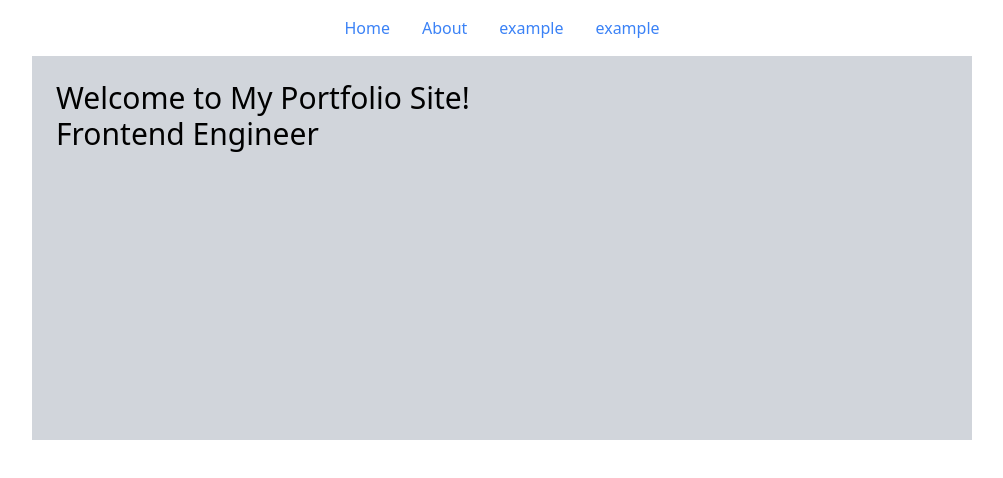
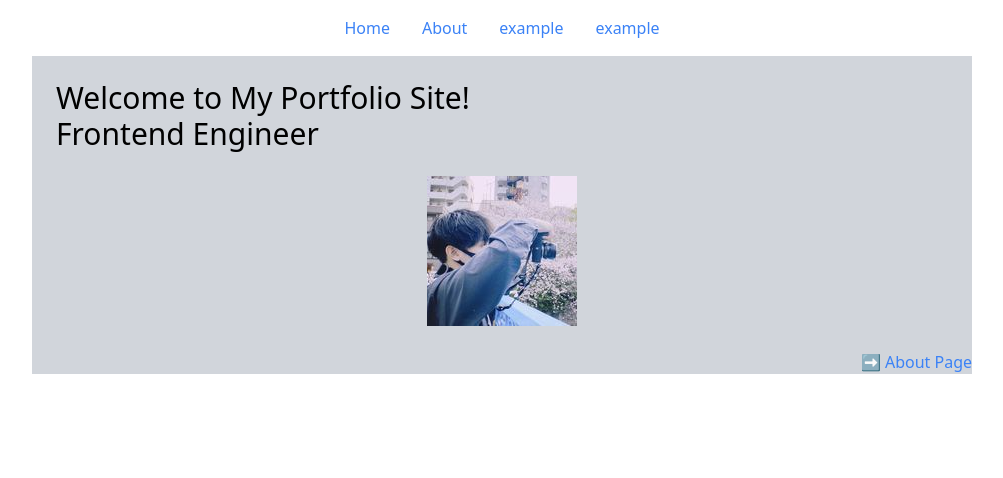
Before and after one commit to ShotaTokuyama/Nuxt3-study, a Nuxt app: page / in a window 1280 px wide. Shown: the top 478 px of the page, without its empty margins (138-1141 px from the left). Built offline with nearby package versions, Linux system fonts and the light colour scheme.

Commit message:
Nuxt image add

```diff
--- a/nuxt.config.ts
+++ b/nuxt.config.ts
@@ -1,5 +1,5 @@
 // https://nuxt.com/docs/api/configuration/nuxt-config
 export default defineNuxtConfig({
   devtools: { enabled: true },
-  modules: ["@nuxtjs/tailwindcss"],
+  modules: ["@nuxtjs/tailwindcss", "@nuxt/image"],
 });
--- a/package.json
+++ b/package.json
@@ -10,6 +10,7 @@
   },
   "devDependencies": {
     "@nuxt/devtools": "latest",
+    "@nuxt/image": "1.0.0-rc.1",
     "@nuxtjs/tailwindcss": "^6.8.0",
     "@types/node": "^18.17.3",
     "nuxt": "^3.6.5"
--- a/pages/index.vue
+++ b/pages/index.vue
@@ -1,7 +1,18 @@
 <template>
-  <main class="bg-gray-300 w-[940px] mx-auto h-96">
+  <main class="bg-gray-300 w-[940px] mx-auto h-fit">
     <h1 class="p-6 text-3xl">
       Welcome to My Portfolio Site!<br />Frontend Engineer
     </h1>
+    <div class="text-center mb-6">
+      <NuxtImg
+        src="/images/home_img.jpg"
+        quality="70"
+        sizes="md:100% lg:500px"
+        class="inline-block"
+      />
+    </div>
+    <div class="text-blue-500 hover:text-blue-800 text-right">
+      <NuxtLink to="/About">➡ About Page</NuxtLink>
+    </div>
   </main>
 </template>
```
Also changed, not shown: public/images/home_img.jpg (added), 1 other file (tests, documents, lock files or other folders).
